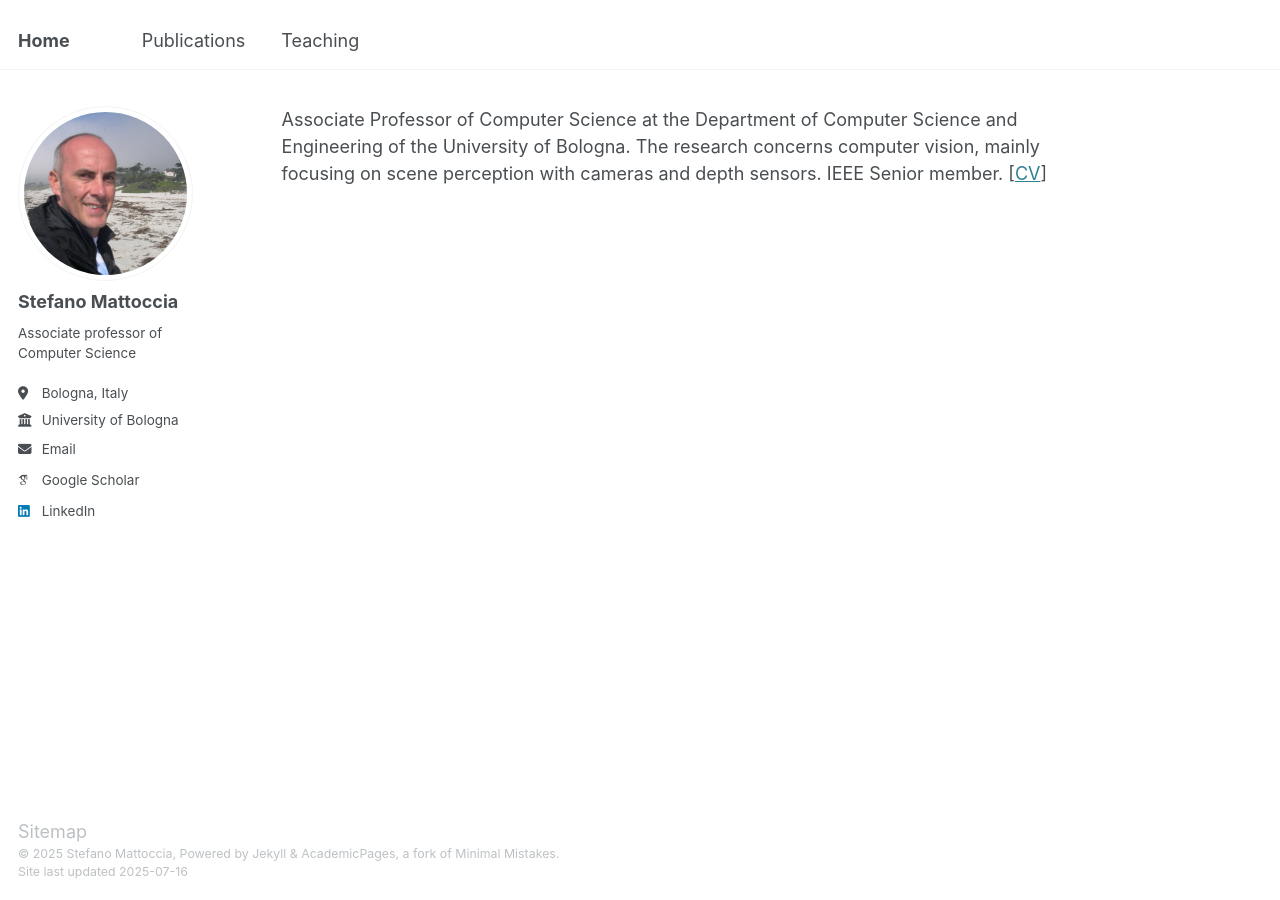
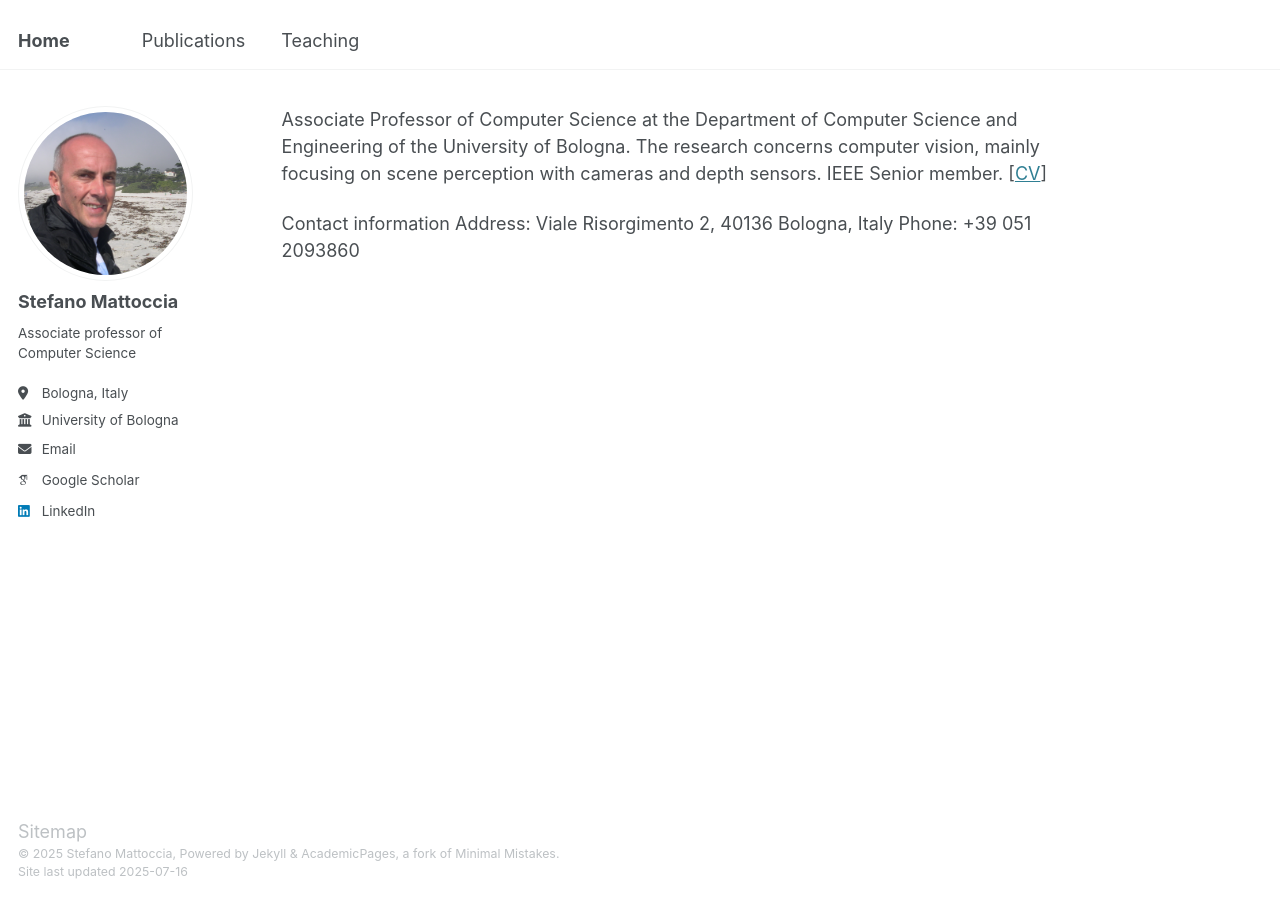
Before and after one commit to stefanomattoccia/stefanomattoccia.github.io, a Jekyll site: the page built from _pages/about.md, in a window 1280 px wide. Built offline with Jekyll 4.4.1, drawn with Linux system fonts in a browser that asks for light colours; some web fonts are replaced.

Commit message:
Update about.md

```diff
--- a/_pages/about.md
+++ b/_pages/about.md
@@ -9,3 +9,8 @@ redirect_from:
 
 Associate Professor of Computer Science at the Department of Computer Science and Engineering of the University of Bologna. The research concerns computer vision, mainly focusing on scene perception with cameras and depth sensors. IEEE Senior member.
 [[CV](/files/CV_ENG.pdf)]
+
+
+Contact information
+Address: Viale Risorgimento 2, 40136 Bologna, Italy
+Phone: +39 051 2093860
```
